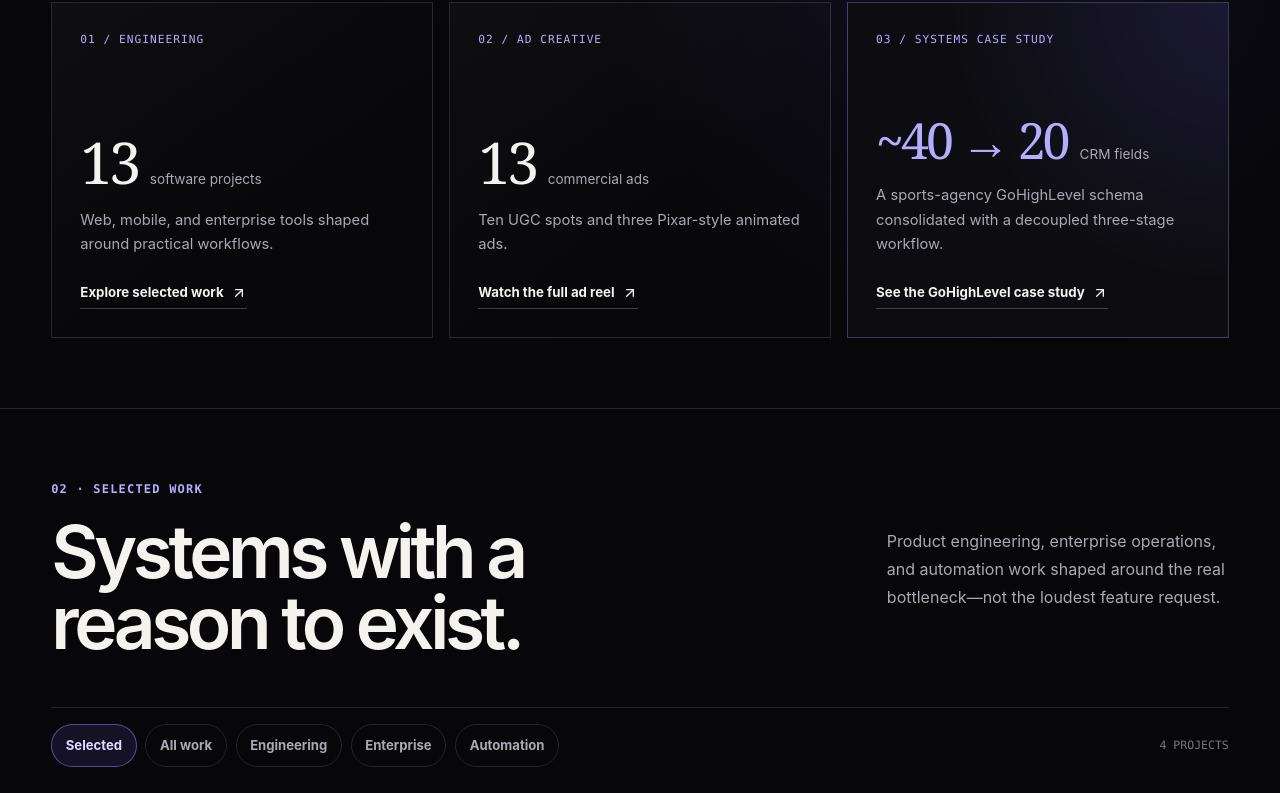
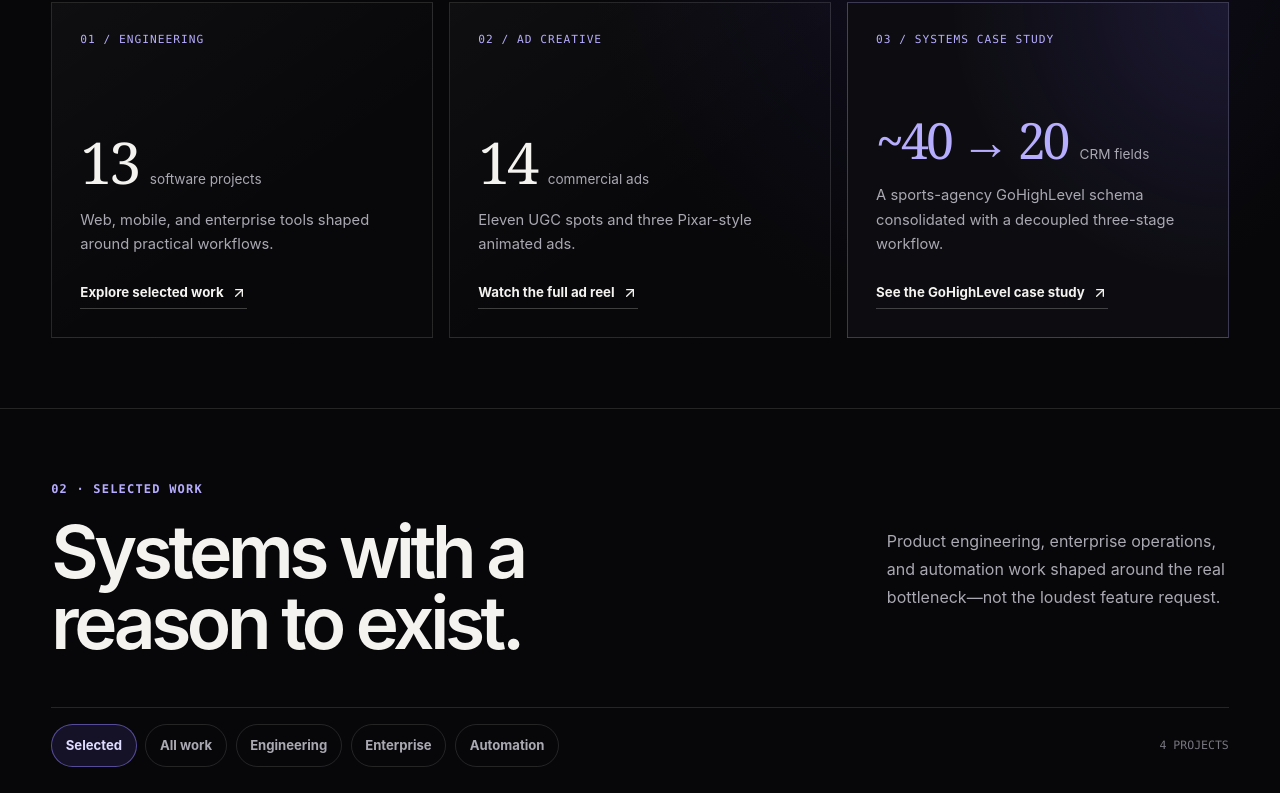
Before and after one commit to Hakaii1/kyle-portfolio, a Next.js app: page / in a window 1280 px wide. Shown: the part 991-1784 px from the top of the page. Built offline with nearby package versions, Linux system fonts and the light colour scheme.

Commit message:
Add Luvain ad to portfolio

```diff
--- a/src/data/portfolio.ts
+++ b/src/data/portfolio.ts
@@ -58,6 +58,7 @@ export const orderedProjects = [...projectsData].sort((a, b) => {
 
 // Newest ad work first.
 export const videoAdDisplayOrder = [
+  "ugc-luvain",
   "ugc-clairon",
   "ugc-uvola",
   "ugc-trimrx-2",
@@ -111,7 +112,7 @@ export const impactMetrics = [
     eyebrow: "02 / AD CREATIVE",
     value: String(videoAdsData.length),
     unit: "commercial ads",
-    description: "Ten UGC spots and three Pixar-style animated ads.",
+    description: "Eleven UGC spots and three Pixar-style animated ads.",
     href: "#films",
     action: "Watch the full ad reel",
   },
--- a/src/data/videoAds.ts
+++ b/src/data/videoAds.ts
@@ -13,6 +13,20 @@ export interface VideoAdItem {
 }
 
 export const videoAdsData: VideoAdItem[] = [
+  {
+    id: "ugc-luvain",
+    title: "Luvain Astaxantina Ad",
+    brand: "Luvain",
+    category: "ugc",
+    categoryLabel: "UGC Social Creative",
+    videoUrl: "/assets/video-web/films/ugc-luvain.mp4",
+    description:
+      "Italian-language creator-led ad for Luvain Astaxantina, combining a direct-to-camera pitch, ingredient imagery, product shots, and an offer-led close.",
+    aspect: "9:16 Vertical HD",
+    tags: ["Italian UGC", "Supplement Creative", "Talking Head", "Product Reveal"],
+    creativePipeline: "Talking-head delivery, Italian on-screen captions, science-inspired visuals, and product-focused cuts.",
+    marketingHook: "Opens with a bold 'Don't buy' line from the creator.",
+  },
   {
     id: "ugc-clairon",
     title: "Clairon Intertrigo Relief Cream",
```
Also changed, not shown: public/assets/posters/films/ugc-luvain.jpg (added), 1 other file (tests, documents, lock files or other folders).
